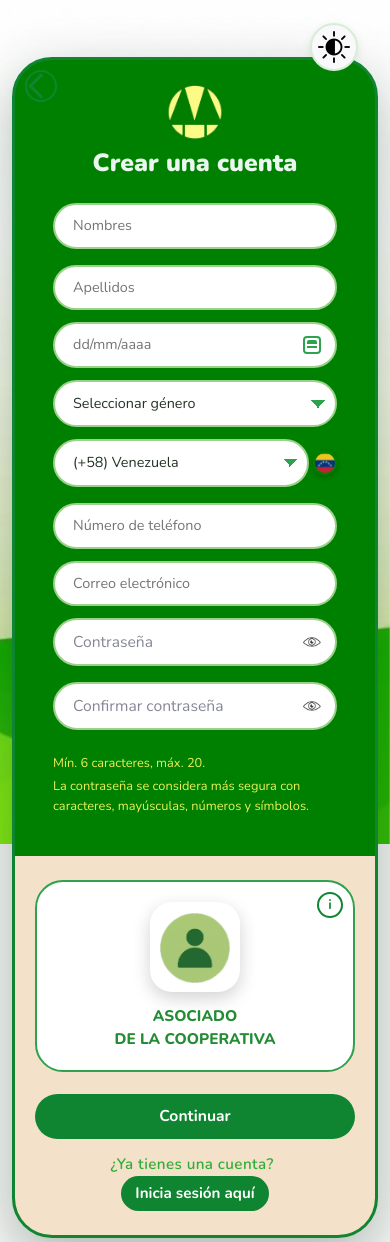
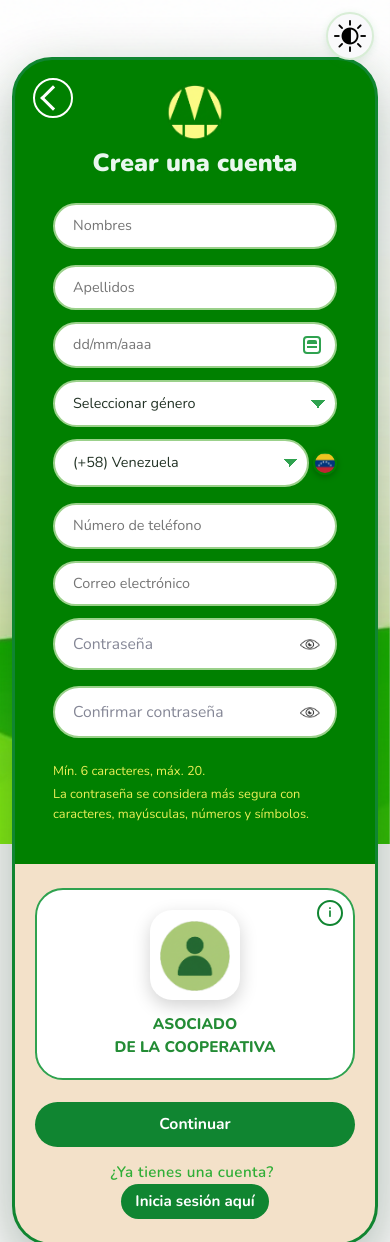
Before and after one commit to WILD09/cooperativa, a Django app: page /taxis/registro/ in a window 390 px wide. Shown: the top 1242 px of the page. Run offline with Django 5.2, Linux system fonts and the light colour scheme; some libraries are stand-ins or nearby versions.

Commit message:
nuevos ajustes al registro

```diff
--- a/taxis/templates/taxis/register_asociado.html
+++ b/taxis/templates/taxis/register_asociado.html
@@ -348,7 +348,7 @@ select.is-invalid,
   border: 2px solid #9BD18B;
   background: #FFF;
   box-sizing: border-box;
-  padding-right: 10px;
+  padding-right: 14px;
   height: 48px;
   overflow: hidden;
   transition: border-color .2s, box-shadow .2s, transform .12s ease;
@@ -356,16 +356,21 @@ select.is-invalid,
   max-width: 100%;
 }
 
-/* Línea separadora interna antes del ojo */
+/* Eliminar completamente la línea separadora anterior */
 .reg-password-flex::before {
+  content: none !important;
+}
+
+/* Tapar el borde en la zona del ojo para que no se vea raya */
+.reg-password-flex::after {
   content: "";
   position: absolute;
-  top: 4px;
-  bottom: 4px;
-  right: 38px;
-  width: 1px;
-  background: #ffffff;
-  pointer-events: none;
+  top: 2px;
+  bottom: 2px;
+  right: 0;
+  width: 42px;              /* ancho de la zona del ojo */
+  background: #ffffff;      /* mismo color que el campo */
+  border-radius: 0 999px 999px 0;
 }
 
 /* Input de contraseña dentro de la píldora */
@@ -378,6 +383,7 @@ select.is-invalid,
   font-size: 0.98rem;
   color: #333333;
   background: transparent;
+  outline: none;
 }
 
 /* Efectos hover/focus del contenedor de contraseña */
@@ -387,7 +393,7 @@ select.is-invalid,
 }
 .reg-password-flex:focus-within {
   border-color: #2FA24F;
-  box-shadow: 0 0 0 2px #2fa24f33;
+  box-shadow: none;
   transform: translateY(-1px);
 }
 
@@ -395,7 +401,7 @@ select.is-invalid,
 .reg-password-toggle {
   width: 26px;
   height: 26px;
-  margin-left: 4px;
+  margin-left: 6px;
   border: none;
   background: transparent;
   display: flex;
@@ -409,6 +415,10 @@ select.is-invalid,
   height: 18px;
   display: block;
   object-fit: contain;
+}
+.reg-password-toggle {
+  position: relative;
+  z-index: 2;  /* por encima del rectángulo blanco (::after) */
 }
 
 /* En escritorio, dos contraseñas 50/50 */
@@ -647,8 +657,8 @@ select.is-invalid,
 
 .theme-toggle-btn {
   position: absolute;
-  top: 23px;
-  right: 32px;
+  top: 12px;
+  right: 16px;
   z-index: 1200;
   width: 48px;
   height: 48px;
@@ -678,6 +688,9 @@ select.is-invalid,
 .theme-toggle-btn:focus {
   outline: 3px solid #97F08888;
 }
+ .reg-card {
+    margin-top: 32px;
+  }
 
 /* ==== BASE HTML Y TARJETA ==== */
 
@@ -727,12 +740,25 @@ html, body {
     width: 100%;
   }
 
+  /* Botón volver solo en móvil */
   .reg-back {
-    top: 10px;
-    left: 10px;
-    width: 32px;
-    height: 32px;
+    top: 18px;          /* más separado del borde */
+    left: 18px;
+    width: 40px;        /* más grande */
+    height: 40px;
     border-width: 2px;
+    border-color: #fff; /* blanco */
+    background: transparent;
+  }
+
+  .reg-back-icon {
+    border-left-color: #fff;
+    border-bottom-color: #fff;
+  }
+
+  .reg-back:hover {
+    background: rgba(255,255,255,0.12);
+    border-color: #fff;
   }
 
   .reg-title {
@@ -743,12 +769,8 @@ html, body {
   .reg-card {
     flex-direction: column;
   }
-  .reg-left {
-    order: 1;
-  }
-  .reg-right {
-    order: 2;
-  }
+  .reg-left { order: 1; }
+  .reg-right { order: 2; }
 
   .reg-form-grid .reg-row {
     margin-top: 6px;
@@ -763,6 +785,26 @@ html, body {
     max-width: 100%;
   }
 }
+
+/* Más espacio para el icono de ojo en móvil */
+.reg-password-flex {
+    height: 52px;
+    padding-right: 14px;
+  }
+
+  .reg-password-flex::before {
+    right: 44px;  /* corre la rayita separadora un poco a la derecha */
+  }
+
+  .reg-password-toggle {
+    width: 28px;
+    height: 28px;
+  }
+
+  .reg-password-toggle img {
+    width: 20px;
+    height: 20px;
+  }
 
 /* ==== MODO OSCURO ==== */
 
@@ -878,7 +920,6 @@ body.modo-oscuro .reg-info:hover {
   white-space: nowrap;
 }
 </style>
-
 {# Fondos de la página #}
 <img src="{% static 'img/fondo-ondas.png' %}" alt="Fondo ondas claro" class="reg-bg-img">
 <img src="{% static 'img/fondo-oscuro.png' %}" alt="Fondo ondas oscuro" class="reg-bg-img-dark">
```
Also changed, not shown: taxis/templates/taxis/register_presidente.html (+64 -22 lines).
